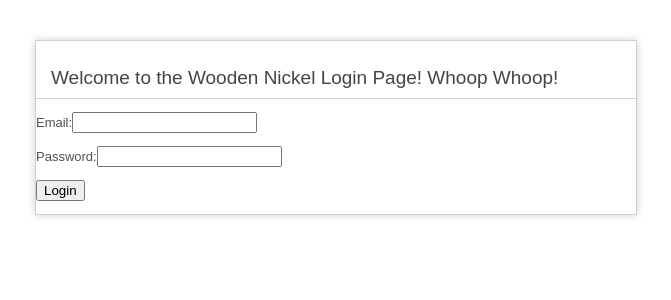
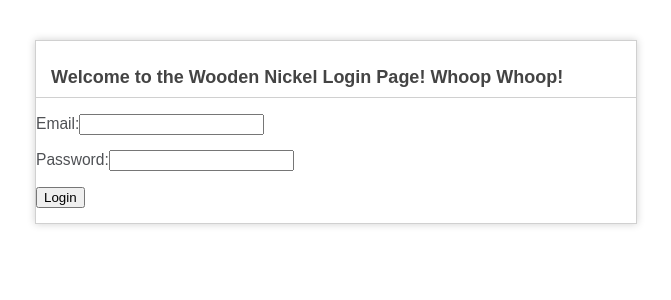
Before and after one commit to JJSeger/ASL-CI, a CodeIgniter app: page /database/index.php/main/index in a window 1280 px wide. Shown: the top 300 px of the page, without its empty margins (15-686 px from the left). Run offline with CodeIgniter, Linux system fonts and the light colour scheme.

Commit message:
messing with the styling a bit and adding a login_validation function
messing with the styling a bit and adding a login_validation function

```diff
--- a/application/controllers/main.php
+++ b/application/controllers/main.php
@@ -28,4 +28,12 @@ class Main extends CI_Controller {
 	public function login(){
         $this->load->view('login');
     }
+
+    public function login_validation(){
+
+    }
+
+
+
+
 }
--- a/application/views/login.php
+++ b/application/views/login.php
@@ -24,12 +24,13 @@ defined('BASEPATH') OR exit('No direct script access allowed');
 		color: #444;
 		background-color: transparent;
 		border-bottom: 1px solid #D0D0D0;
-		font-size: 19px;
-		font-weight: normal;
+		font-size: large;
+		font-weight: bold;
 
 		padding: 14px 15px 10px 15px;
 	}
     #container {
+        font-size: larger;
         width:50%;
 		margin: 10px;
 		border: 1px solid #D0D0D0;
@@ -44,7 +45,7 @@ defined('BASEPATH') OR exit('No direct script access allowed');
 
 
     <?php
-    echo form_open();
+    echo form_open('main/login_validation');
 
     echo "<p>Email:";
     echo form_input('email');
```
